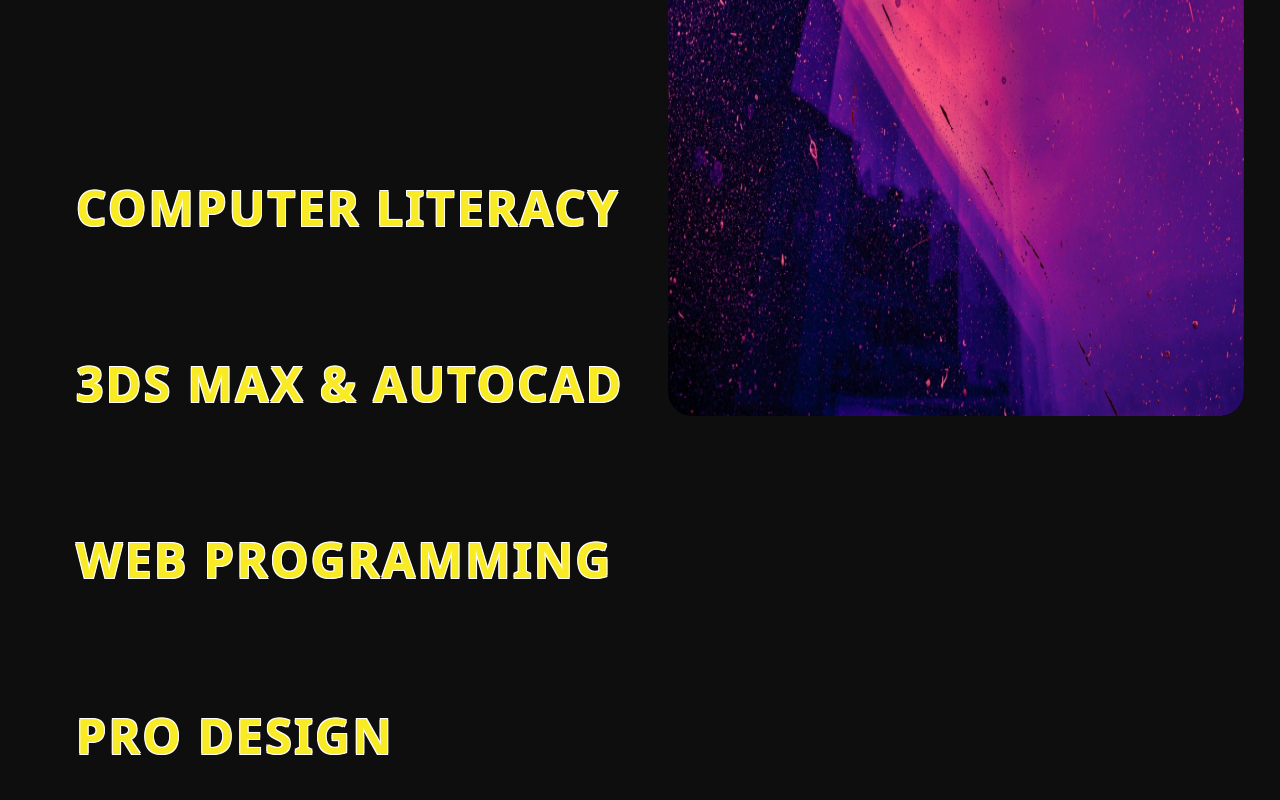
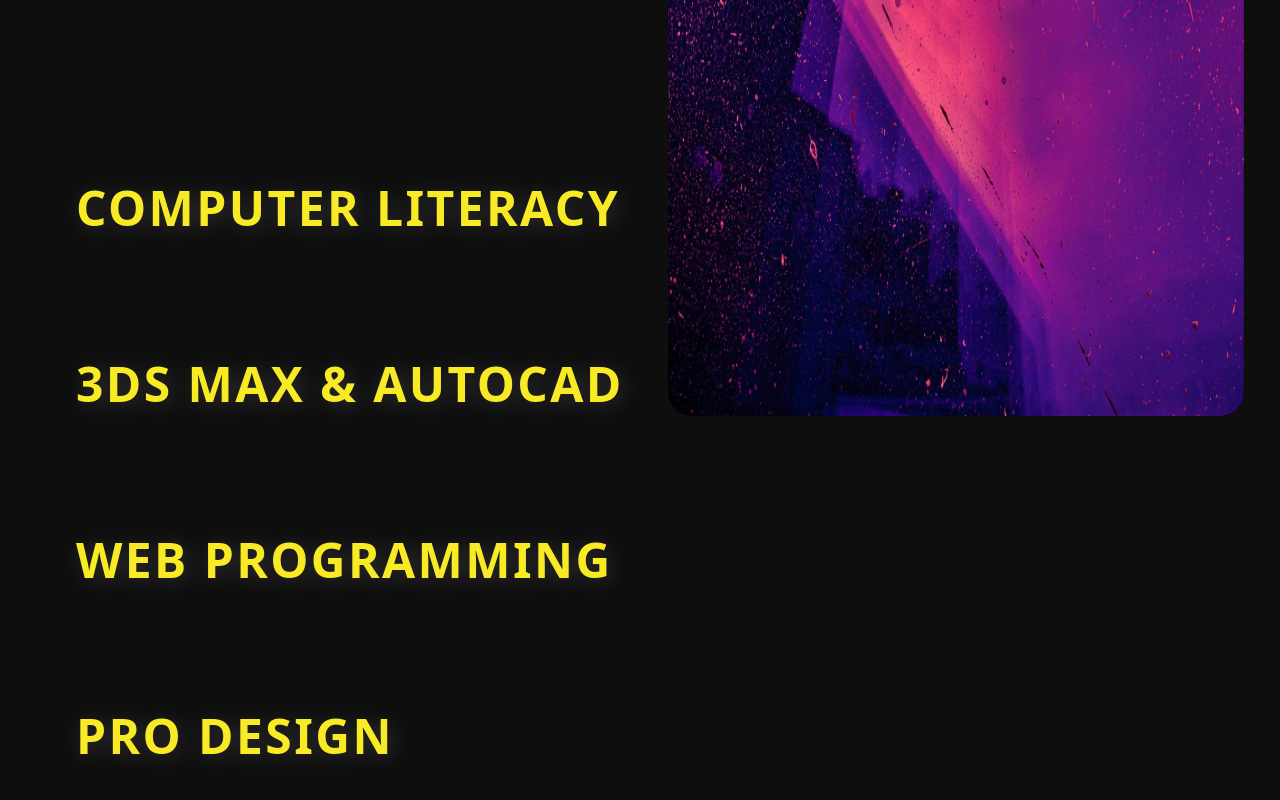
Before and after one commit to UlugbekAtakhanov/axioma2, a React (Vite) app: page / in a window 1280 px wide. Shown: the part 1300-2100 px from the top of the page. Built offline with nearby package versions, Linux system fonts and the light colour scheme; a web font is replaced by a local one.

Commit message:
Oct15 21:23

```diff
--- a/src/index.css
+++ b/src/index.css
@@ -48,11 +48,12 @@ body {
 
 .text-border {
   color: black;
-  text-shadow:
+  /* text-shadow:
     -1px -1px 0 white,
     1px -1px 0 white,
     -1px 1px 0 white,
-    1px 1px 0 white;
+    1px 1px 0 white; */
+    filter: drop-shadow(3px 3px 10px rgba(255, 255, 255, 0.151));
 }
 
 .text-wrap {
```
